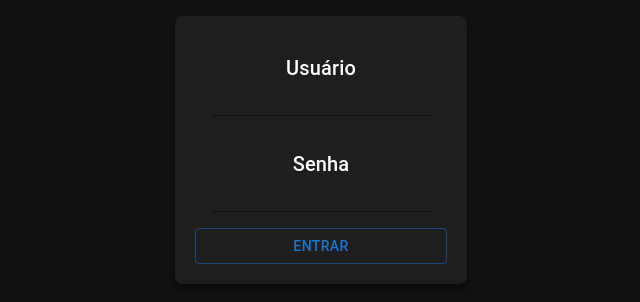
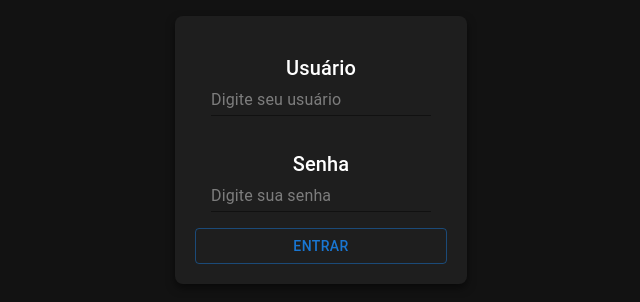
Before and after one commit to GabrielRego1/smartface-ui, a React (Vite) app: page / in a window 1280 px wide. Shown: the part 250-552 px from the top of the page, without its empty margins (319-959 px from the left). Built offline with nearby package versions, Linux system fonts and the light colour scheme.

Commit message:
feat color white input value

```diff
--- a/src/components/Login/Login.tsx
+++ b/src/components/Login/Login.tsx
@@ -28,7 +28,8 @@ function Login() {
                     <Typography variant="h6">
                         Usuário
                     </Typography>
-                    <Input id="username" value={username} onChange={(e) => setUsername(e.target.value)} />
+                    <Input     sx={{ color: 'white', '&::placeholder': { color: 'white' }, borderColor: 'white' }}
+                     placeholder="Digite seu usuário" id="username" value={username} onChange={(e) => setUsername(e.target.value)} />
                 </FormControl>
             </Box>
             <Box className="box">
@@ -36,7 +37,8 @@ function Login() {
                     <Typography variant="h6">
                         Senha
                     </Typography>
-                    <Input id="password" type="password" value={password} onChange={(e) => setPassword(e.target.value)} />
+                    <Input     sx={{ color: 'white', '&::placeholder': { color: 'white' }, borderColor: 'white' }}
+                     placeholder="Digite sua senha" id="password" type="password" value={password} onChange={(e) => setPassword(e.target.value)} />
                 </FormControl>
             </Box>
             <Button variant="outlined" onClick={handleLogin}>Entrar</Button>
```
